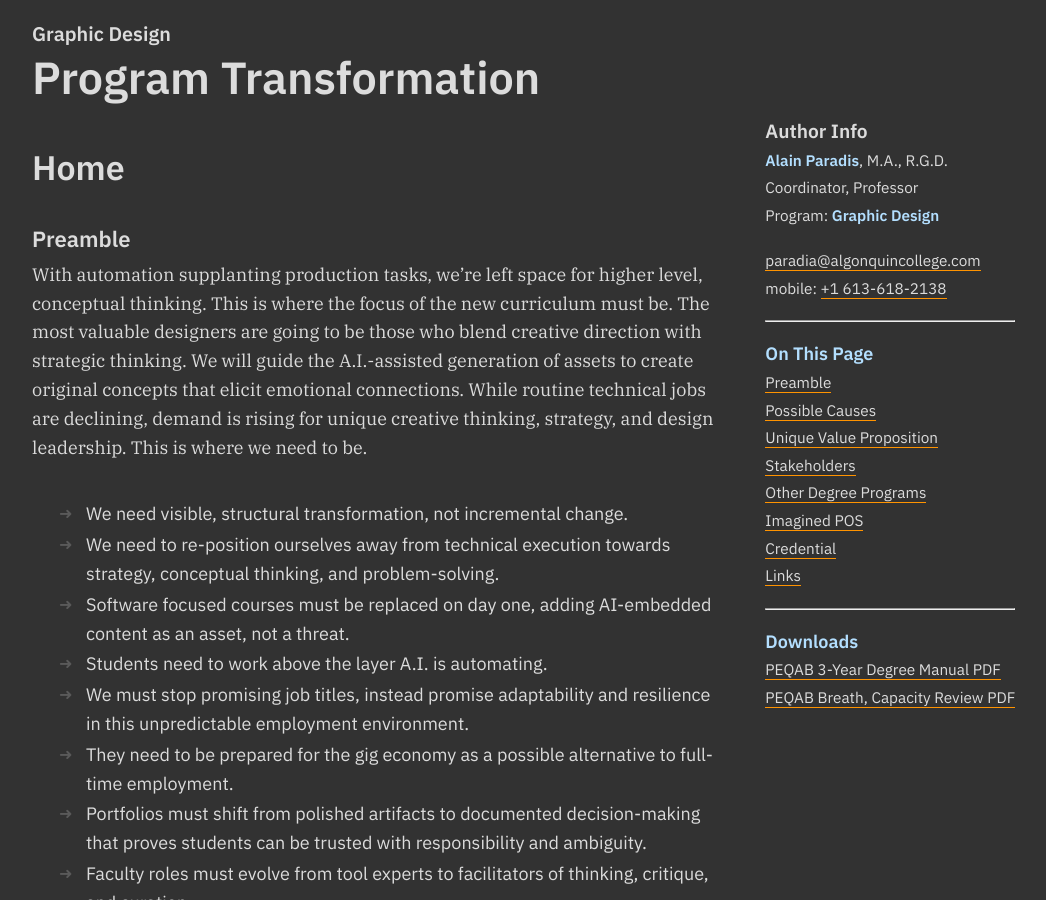
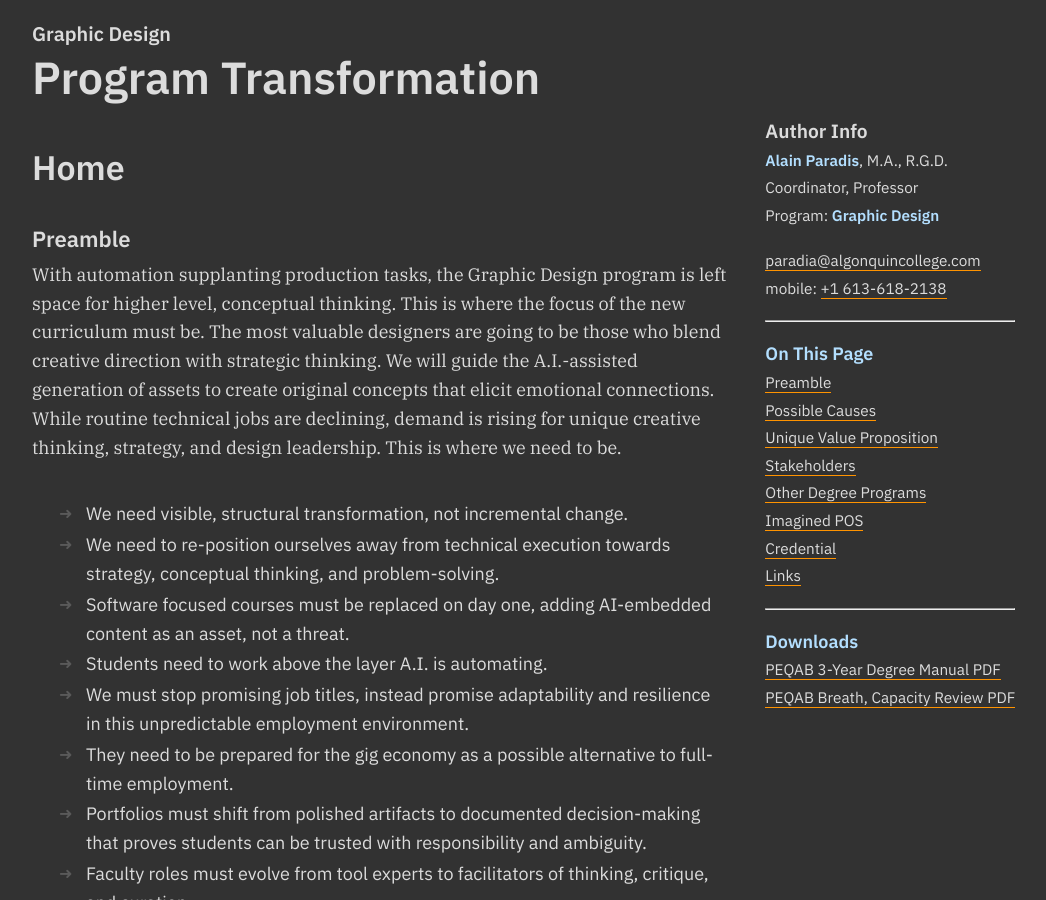
Before and after one commit to AlainParadis/program-transformation, a Jekyll site: the page built from index.md, in a window 1280 px wide and 900 px high. Shown: the whole window, without its empty margins (76-1122 px from the left). Built offline with Jekyll 4.4.1, drawn with Linux system fonts in a browser that asks for light colours.

Commit message:
Clarify preamble: specify Graphic Design program
Update site preamble to replace a vague reference with an explicit mention of the Graphic Design program. This wording change improves clarity about which curriculum is being discussed and tightens the sentence without altering meaning.

```diff
--- a/_includes/preamble.html
+++ b/_includes/preamble.html
@@ -2,7 +2,7 @@
 	<a name="preamble">Preamble</a>
 </h4>
 <p>
-	With automation supplanting production tasks, we’re left space for higher level, conceptual thinking. This is where the focus of the new curriculum must be. The most valuable designers are going to be those who blend creative direction with strategic thinking. We will guide the A.I.-assisted generation of assets to create original concepts that elicit emotional connections. While routine technical jobs are declining, demand is rising for unique creative thinking, strategy, and design leadership. This is where we need to be.
+	With automation supplanting production tasks, the Graphic Design program is left space for higher level, conceptual thinking. This is where the focus of the new curriculum must be. The most valuable designers are going to be those who blend creative direction with strategic thinking. We will guide the A.I.-assisted generation of assets to create original concepts that elicit emotional connections. While routine technical jobs are declining, demand is rising for unique creative thinking, strategy, and design leadership. This is where we need to be.
 </p>
 <ul>
 	<li>We need visible, structural transformation, not incremental change.</li>
```
